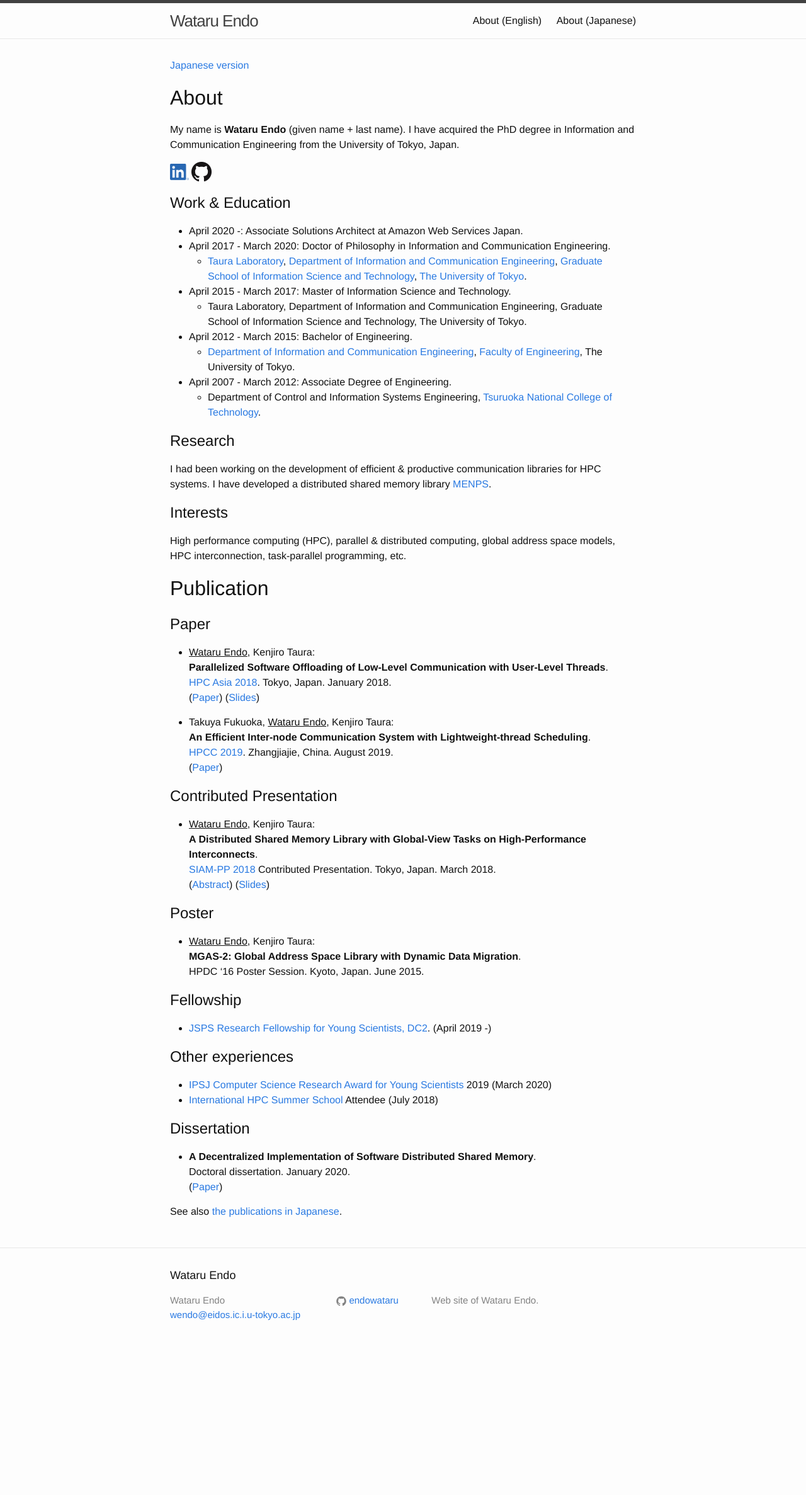
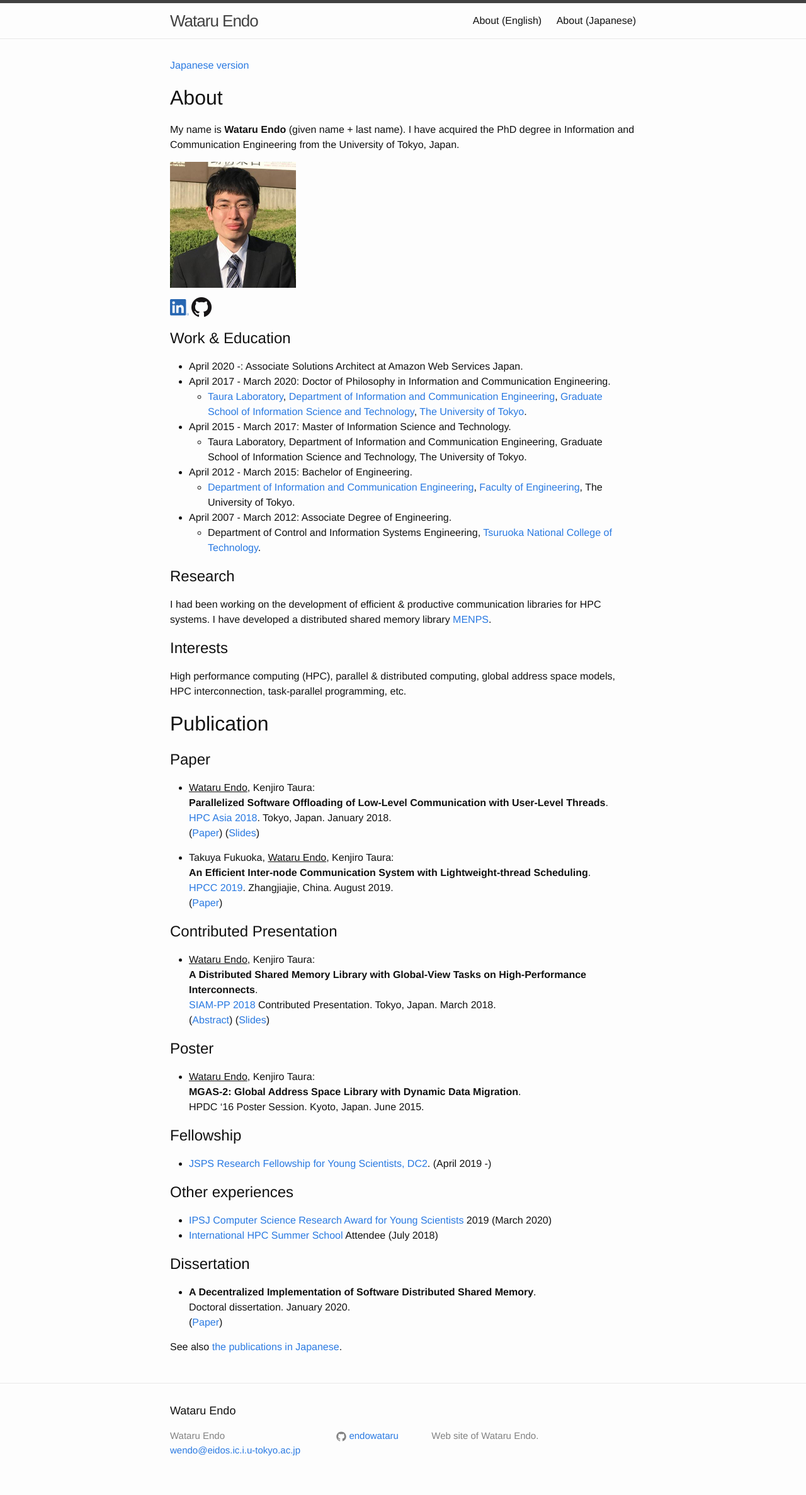
Before and after one commit to endowataru/endowataru.github.io, a Jekyll site: the page built from index.md, in a window 1280 px wide. Shown: the whole page at 63% size. Built offline with Jekyll 4.4.1, drawn with Linux system fonts in a browser that asks for light colours; before the commit the page ends 2159 px from its top, so only the background shows below that.

Commit message:
Add photo in self introduction

```diff
--- a/index.md
+++ b/index.md
@@ -9,6 +9,8 @@ title: About (English)
 
 My name is __Wataru Endo__ (given name + last name).
 I have acquired the PhD degree in Information and Communication Engineering from the University of Tokyo, Japan.
+
+<img src="/img/photo.jpg" width="200">
 
 <a href="https://www.linkedin.com/in/w-endo/"><img src="/img/LI-In-Bug.png" width="30px" alt="LinkedIn"></a>
 <a href="https://github.com/endowataru"><img src="/img/GitHub-Mark-32px.png" width="32px" alt="GitHub"></a>
```
Also changed, not shown: ja.md (+2 -0 lines), img/photo.jpg (added).
